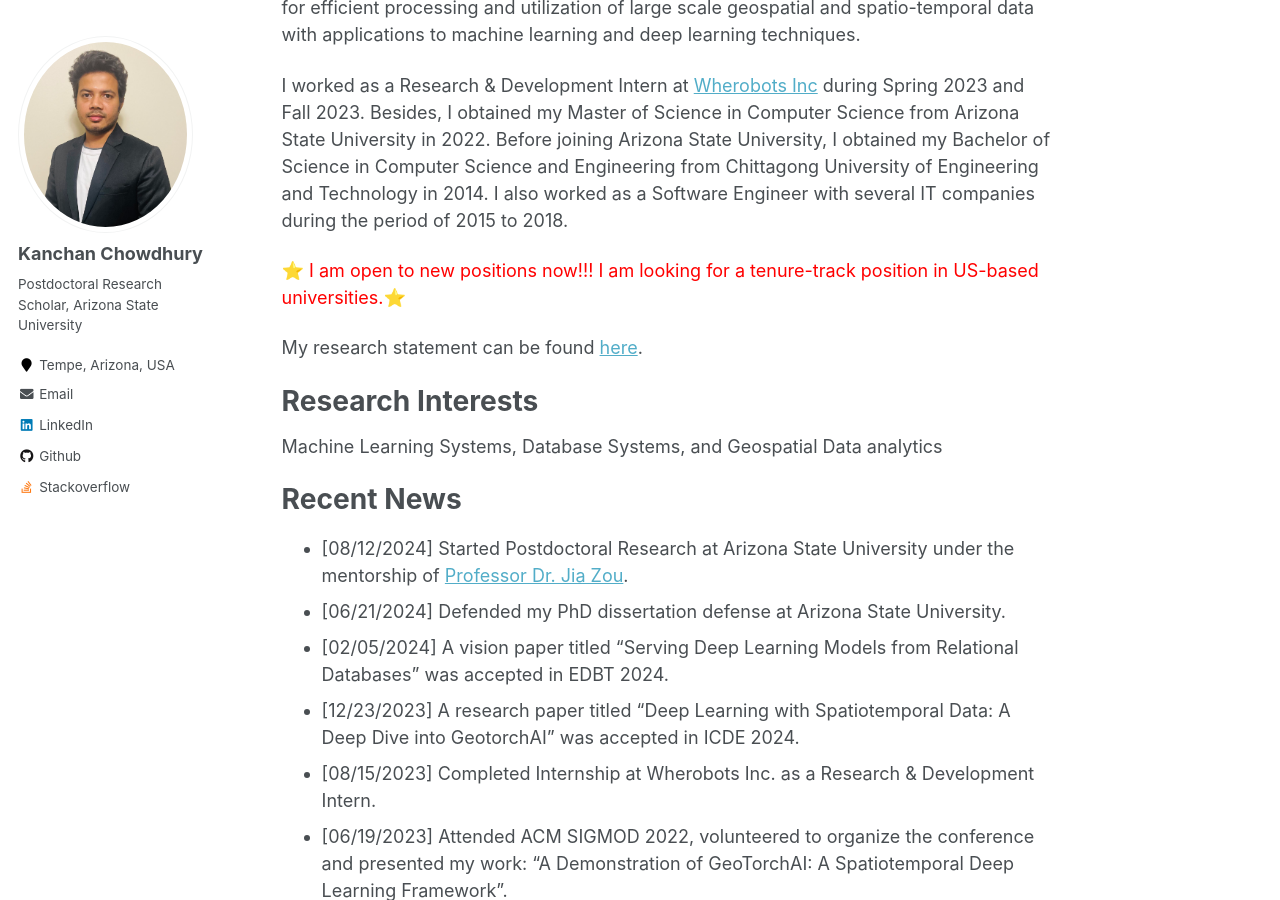
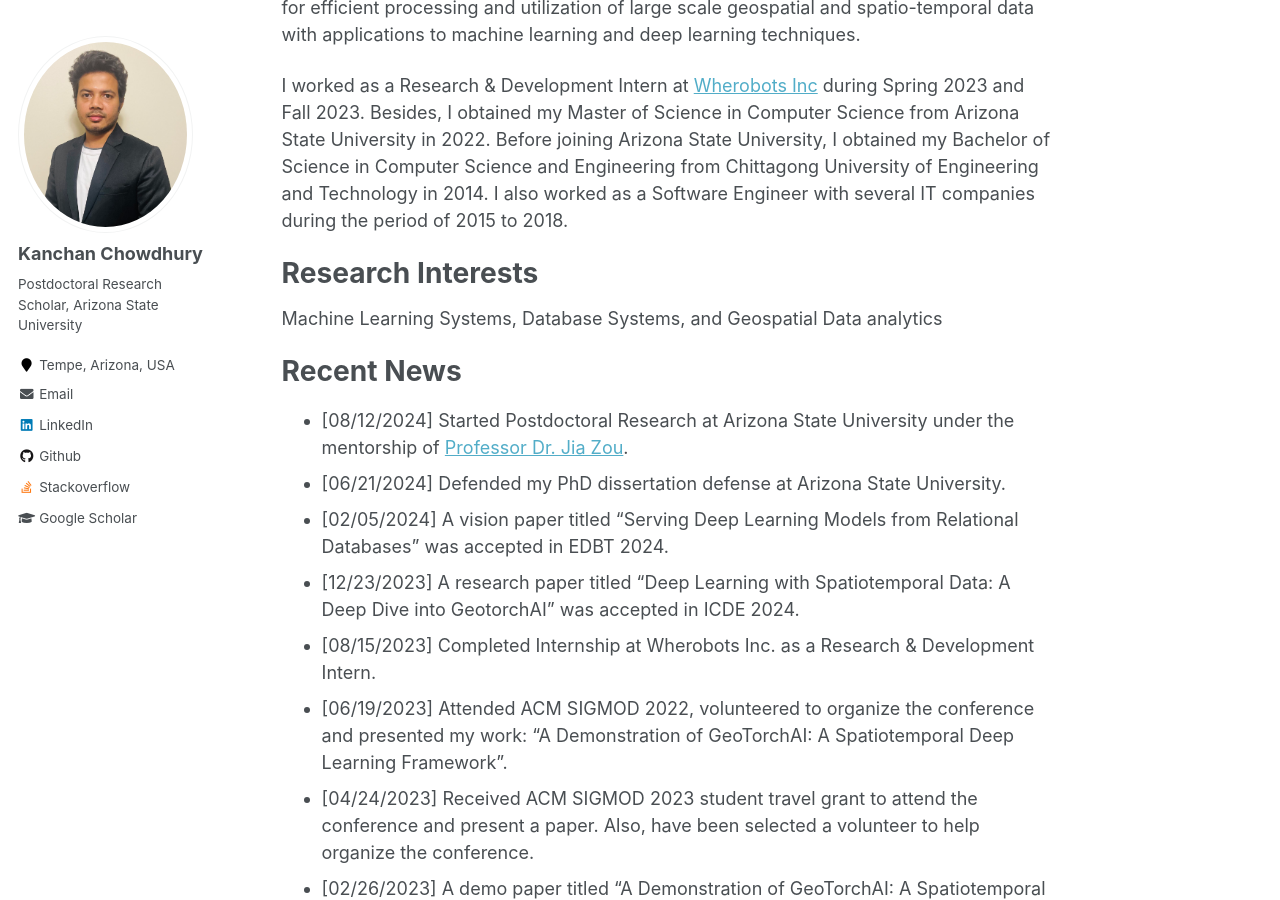
Before and after one commit to kanchanchy/kanchanchy.github.io, a Jekyll site: the page built from _pages/about.md, in a window 1280 px wide and 900 px high, scrolled down 382 px. Built offline with Jekyll 4.4.1, drawn with Linux system fonts in a browser that asks for light colours.

Commit message:
'profile-updated'

```diff
--- a/_config.yml
+++ b/_config.yml
@@ -86,7 +86,7 @@ author:
   location         : "Tempe, Arizona, USA"
   employer         :
   pubmed           : # "https://www.ncbi.nlm.nih.gov/pubmed/?term=john+snow"
-  googlescholar    : #"http://yourfullgooglescholarurl.com"
+  googlescholar    : "https://scholar.google.com/citations?user=LwBkhP0AAAAJ&hl=en"
   email            : "kchowdh1@asu.edu"
   researchgate     :  # example: "https://www.researchgate.net/profile/yourprofile"
   uri              :
--- a/_pages/about.md
+++ b/_pages/about.md
@@ -11,10 +11,6 @@ redirect_from:
 I am a Postdoctoral Research Scholar at Arizona State University where I am wisely mentored by [Professor Dr. Jia Zou](https://sites.google.com/view/jiazou-web/home). I completed my PhD in Computer Science from the School of Computing and Augmented Intelligence at Arizona State University in the summer of 2024. My PhD research was supervised by [Professor Dr. Mo Sarwat](https://mosarwat.org/) and [Professor Dr. Jia Zou](https://sites.google.com/view/jiazou-web/home). My research interests lie in the areas of machine learning systems, geospatial data management, and database systems. My current research focuses on integrating the optimization power of datbase engines into machine learning systems to enable in-database machine learning. During my PhD, I worked on building novel systems for efficient processing and utilization of large scale geospatial and spatio-temporal data with applications to machine learning and deep learning techniques.
 
 I worked as a Research & Development Intern at [Wherobots Inc](https://wherobots.com/) during Spring 2023 and Fall 2023. Besides, I obtained my Master of Science in Computer Science from Arizona State University in 2022. Before joining Arizona State University, I obtained my Bachelor of Science in Computer Science and Engineering from Chittagong University of Engineering and Technology in 2014. I also worked as a Software Engineer with several IT companies during the period of 2015 to 2018.
-
-<p style="color: red;">⭐ I am open to new positions now!!! I am looking for a tenure-track position in US-based universities.⭐</p>
-
-My research statement can be found [here](https://kanchanchy.github.io/files/Research-Statement-Kanchan-Chowdhury.pdf).
 
 
 Research Interests
```
